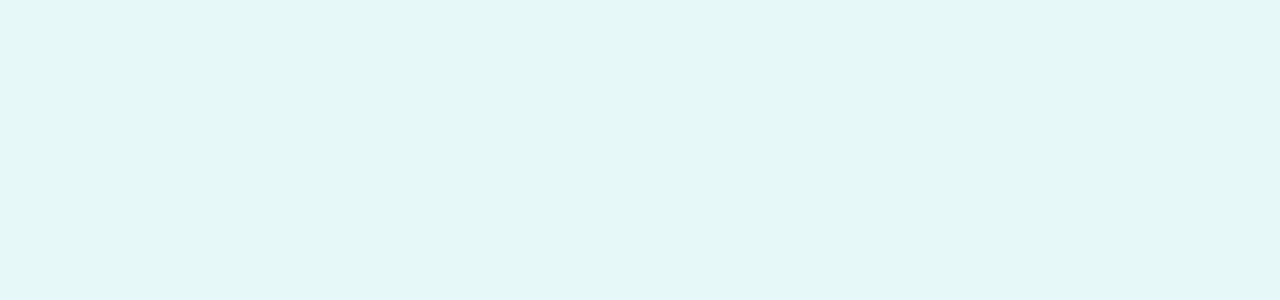
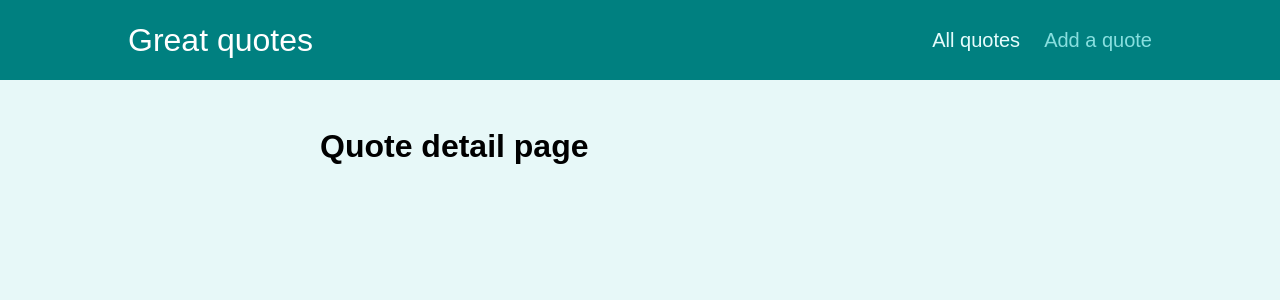
Before and after one commit to levychacon/Great_Quotes, a React (Create React App) app: page /quotes/1 in a window 1280 px wide. Shown: the top 300 px of the page. Built offline with nearby package versions, Linux system fonts and the light colour scheme.

Commit message:
adiça de rotas e criaçao de novos componentes

```diff
--- a/src/App.js
+++ b/src/App.js
@@ -1,7 +1,28 @@
+import { Redirect, Route, Switch } from "react-router-dom";
+import AllQuotes from "./pages/AllQuotes";
+import NewQuote from "./pages/NewQuote";
+import QuoteDetail from "./pages/QuoteDetail";
+import Layout from "./components/layout/Layout";
 function App() {
   return (
     <div>
+      <Layout>
+        <Switch>
+          <Route path="/" exact>
+            <Redirect to="/quotes" />
+          </Route>
 
+          <Route path="/quotes" exact>
+            <AllQuotes />
+          </Route>
+          <Route path="/quotes/:quoteId">
+            <QuoteDetail />
+          </Route>
+          <Route path="/new-quote">
+            <NewQuote />
+          </Route>
+        </Switch>
+      </Layout>
     </div>
   );
 }
--- /dev/null
+++ b/src/components/layout/Layout.js
@@ -0,0 +1,13 @@
+import { Fragment } from "react";
+import MainNavigation from "./MainNavigation";
+import classes from './Layout.module.css'
+
+const Layout = (props) => {
+  return <Fragment>
+      <MainNavigation/>
+      <main className={classes.main}>{props.children}</main>
+  </Fragment>
+
+};
+
+export default Layout;
--- /dev/null
+++ b/src/components/layout/MainNavigation.js
@@ -0,0 +1,18 @@
+import { NavLink } from 'react-router-dom'
+import classes from './MainNavigation.module.css'
+
+const MainNavigation =()=>{
+    return <header className={classes.header}>
+        <div className={classes.logo}>Great quotes</div>
+        <nav className={classes.nav}>
+            <ul>
+                <li><NavLink to='/quotes' activeClassName={classes.active}> All quotes</NavLink></li>
+                <li><NavLink to='/new-quote' activeClassName={classes.active}> Add a quote</NavLink></li>
+
+            </ul>
+        </nav>
+    </header>
+
+}
+
+export default MainNavigation;
--- a/src/index.js
+++ b/src/index.js
@@ -1,6 +1,12 @@
-import ReactDOM from 'react-dom';
+import ReactDOM from "react-dom";
 
-import './index.css';
-import App from './App';
+import "./index.css";
+import App from "./App";
+import { BrowserRouter } from "react-router-dom";
 
-ReactDOM.render(<App />, document.getElementById('root'));
+ReactDOM.render(
+  <BrowserRouter>
+    <App />
+  </BrowserRouter>,
+  document.getElementById("root")
+);
--- /dev/null
+++ b/src/pages/AllQuotes.js
@@ -0,0 +1,9 @@
+const AllQuotes=()=>{
+    return <h1>
+        All quotes page
+    </h1>
+
+
+}
+
+export default AllQuotes;
--- /dev/null
+++ b/src/pages/NewQuote.js
@@ -0,0 +1,9 @@
+const NewQuote=()=>{
+    return <h1>
+        New Quote page
+    </h1>
+
+
+}
+
+export default NewQuote;
--- /dev/null
+++ b/src/pages/QuoteDetail.js
@@ -0,0 +1,18 @@
+import { useParams } from "react-router-dom";
+import {Route} from 'react-router-dom'
+import Comments from '../components/comments/Comments'
+
+const QuoteDetail = () => {
+  const params = useParams();
+
+  return (
+    <div>
+      <h1>Quote detail page</h1>
+      <Route path={`/quotes/${params.quoteId}/comments`}>
+        <Comments></Comments>
+      </Route>
+    </div>
+  );
+};
+
+export default QuoteDetail;
```
Also changed, not shown: 1 other file (tests, documents, lock files or other folders).
